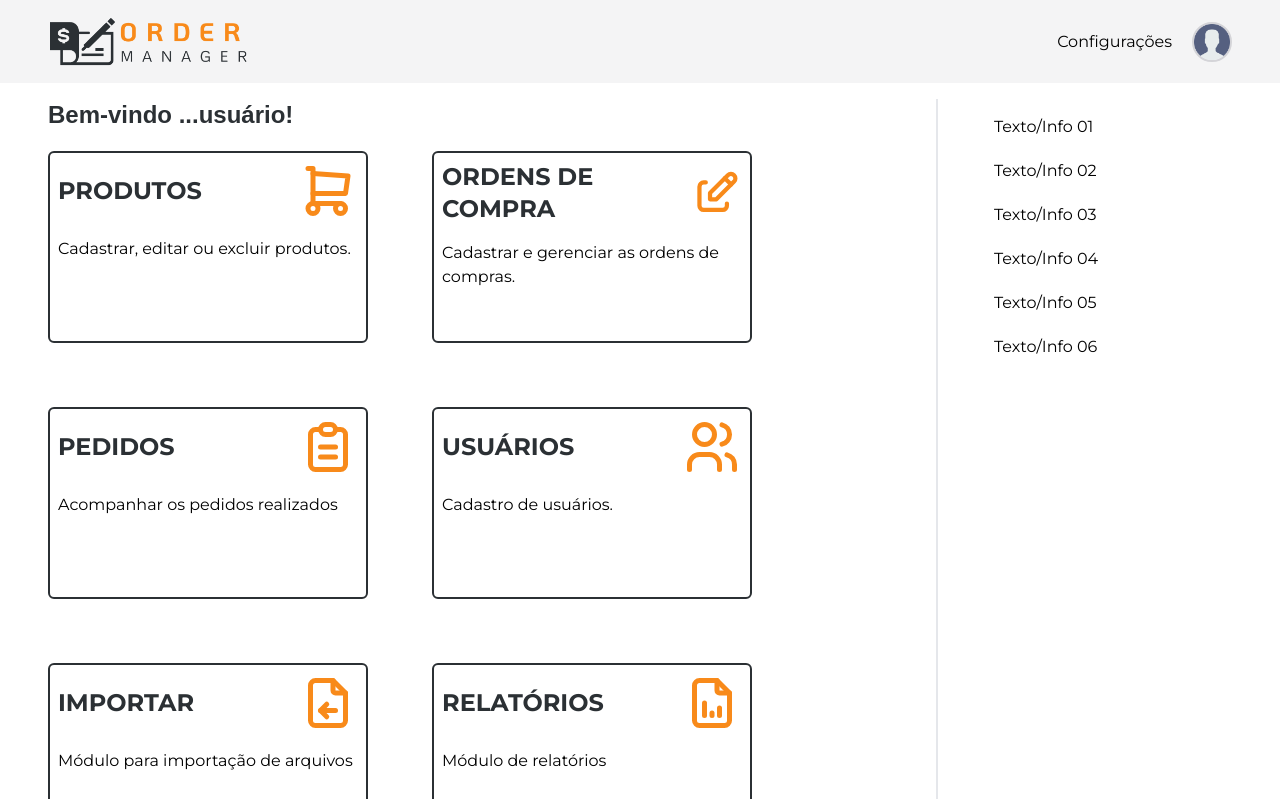
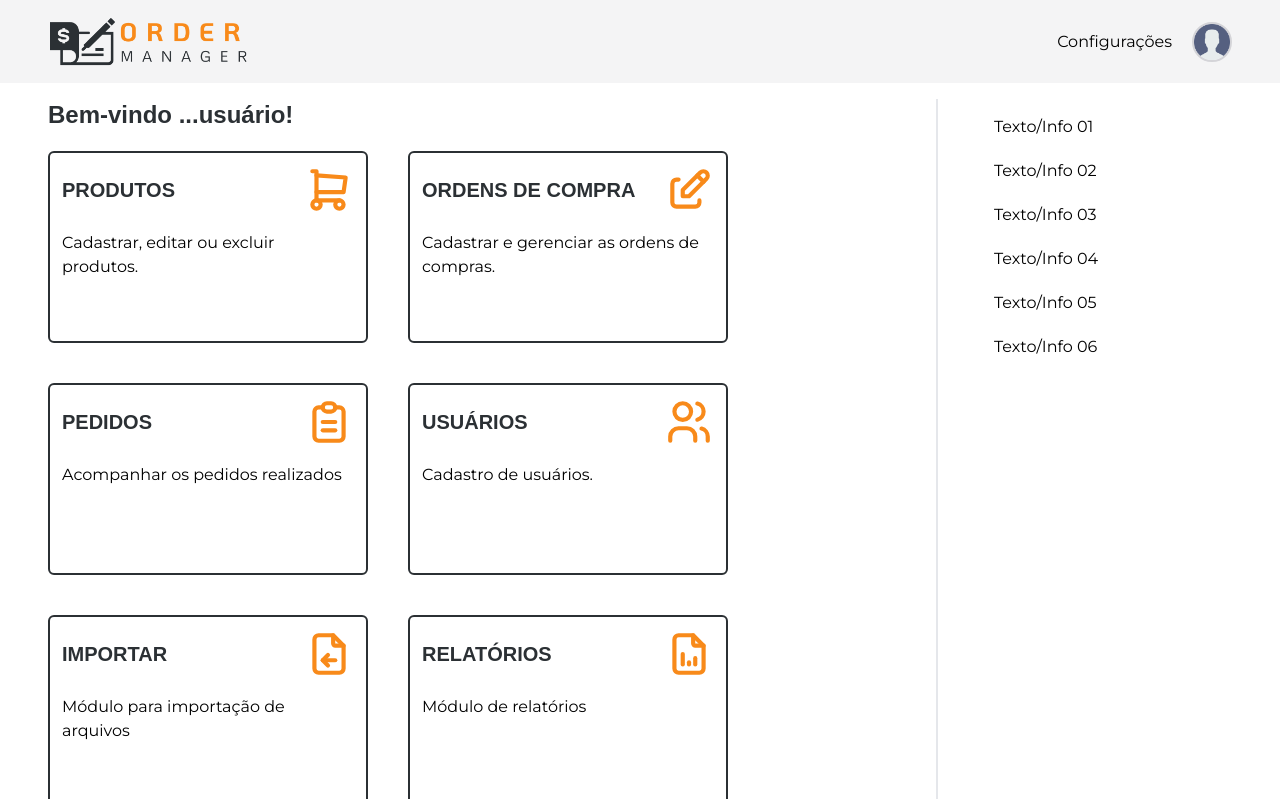
Before and after one commit to danielribas1105/order-manager, a Next.js app: page /home in a window 1280 px wide. Shown: the top 799 px of the page. Built offline with nearby package versions, Linux system fonts and the light colour scheme; a web font is replaced by a local one.

Commit message:
update margin padding home

```diff
--- a/src/app/(auth)/home/page.tsx
+++ b/src/app/(auth)/home/page.tsx
@@ -3,9 +3,9 @@ import { IconClipboardText, IconEdit, IconFileAnalytics, IconFileArrowLeft,  Ico
 
 export default function Home() {
    return (
-      <div className="flex flex-col gap-5 basis-3/4">
-         <h1 className="font-logo font-black text-2xl text-logo-black">Bem-vindo ...usuário!</h1>
-         <div className="flex gap-16 flex-wrap">
+      <div className="flex flex-col items-center md:items-start gap-5 md:basis-3/4">
+         <h1 className="font-logo font-bold text-2xl text-logo-black">Bem-vindo ...usuário!</h1>
+         <div className="flex flex-col md:flex-row md:flex-wrap gap-10">
             <CardHome
                link={"/produtos"}
                titulo={"PRODUTOS"}
--- a/src/components/templates/card-home.tsx
+++ b/src/components/templates/card-home.tsx
@@ -12,10 +12,10 @@ export interface CardProps {
 export default function CardHome(props: CardProps) {
    return (
       <Link href={props.link}>
-         <div className="flex flex-col gap-4 w-80 h-48 border-2 border-logo-black rounded-md p-2 hover:shadow-2xl hover:shadow-logo-black/50">
-            <div className="flex gap-5 justify-between items-center">
-               <div className="text-2xl text-logo-black font-bold">{props.titulo}</div>
-               <props.icon size={60} color='#f88a1a'/>
+         <div className="flex flex-col gap-4 w-80 h-48 p-3 border-2 border-logo-black rounded-md hover:shadow-2xl hover:shadow-logo-black/50">
+            <div className="flex justify-between items-center">
+               <div className="text-xl text-logo-black font-logo font-semibold">{props.titulo}</div>
+               <props.icon size={50} color='#f88a1a'/>
             </div>
             <div>{props.descricao}</div>
          </div>
```
